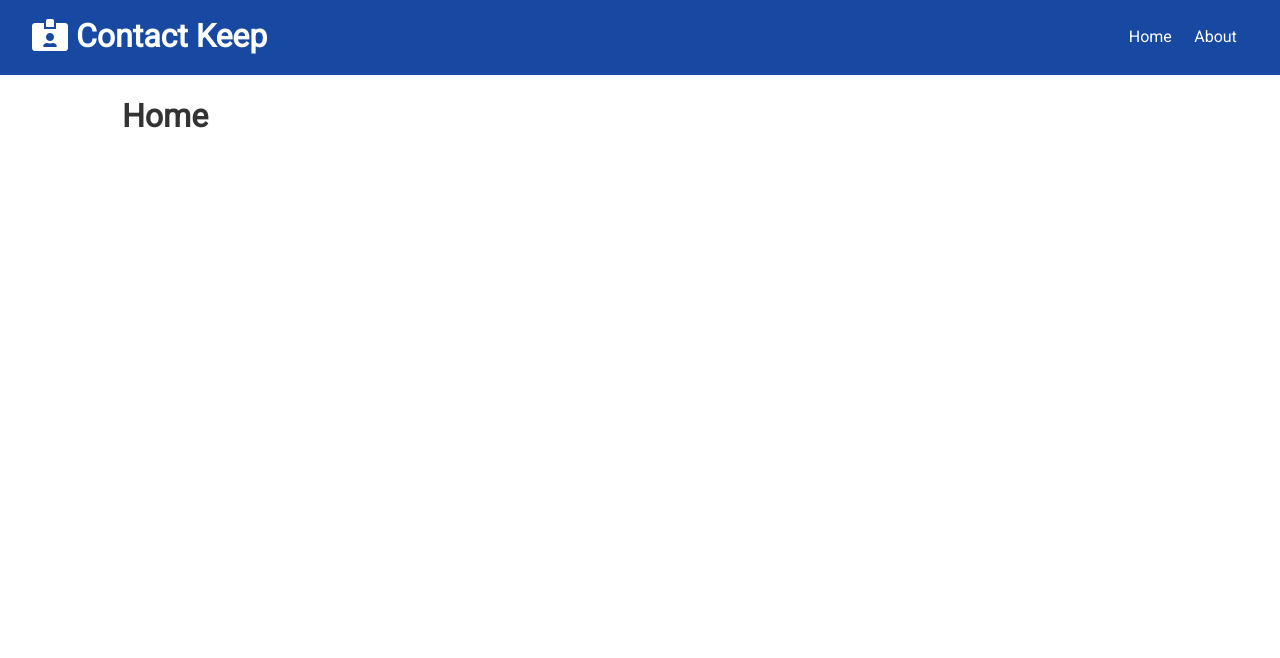
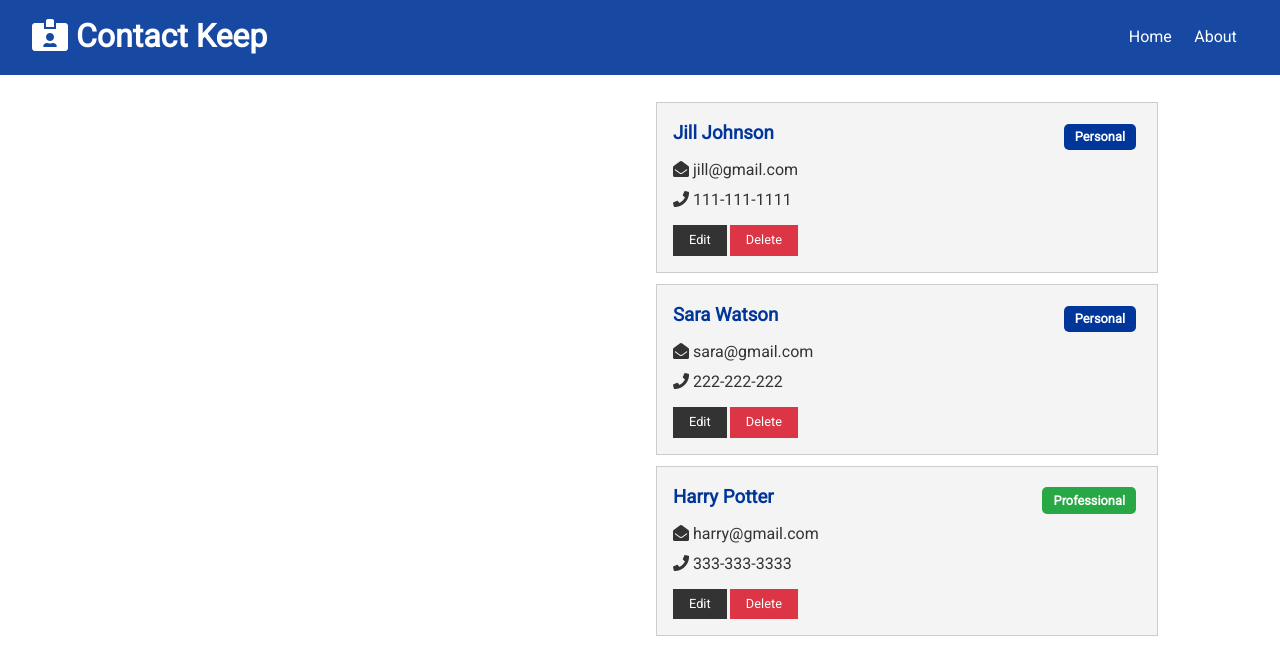
Before and after one commit to acreyes311/contact-manager, a React (Create React App) app in the folder client/: page / in a window 1280 px wide. Shown: the top 658 px of the page. Built offline with nearby package versions, Linux system fonts and the light colour scheme; the HTML template or start-up script is replaced by a standard one.

Commit message:
Contacts and ContacItem components

```diff
--- /dev/null
+++ b/client/src/components/contacts/ContactItem.js
@@ -0,0 +1,46 @@
+import React from 'react';
+import PropTypes from 'prop-types';
+
+const ContactItem = ({ contact }) => {
+  // pull out of contact prop
+  const { id, name, email, phone, type } = contact;
+
+  return (
+    <div className='card bg-light'>
+      <h3 className='text-primary text-left'>
+        {name}{' '}
+        <span
+          style={{ float: 'right' }}
+          className={
+            'badge ' +
+            (type === 'professional' ? 'badge-success' : 'badge-primary')
+          }
+        >
+          {type.charAt(0).toUpperCase() + type.slice(1)}
+        </span>
+      </h3>
+      <ul className='list'>
+        {email && (
+          <li>
+            <i className='fas fa-envelope-open'></i> {email}
+          </li>
+        )}
+        {phone && (
+          <li>
+            <i className='fas fa-phone'></i> {phone}
+          </li>
+        )}
+      </ul>
+      <p>
+        <button className='btn btn-dark btn-sm'>Edit</button>
+        <button className='btn btn-danger btn-sm'>Delete</button>
+      </p>
+    </div>
+  );
+};
+
+ContactItem.propTypes = {
+  contact: PropTypes.object.isRequired,
+};
+
+export default ContactItem;
--- /dev/null
+++ b/client/src/components/contacts/Contacts.js
@@ -0,0 +1,20 @@
+import React, { Fragment, useContext } from 'react';
+import ContactItem from './ContactItem';
+import ContactContext from '../../context/contact/contactContext';
+
+const Contacts = () => {
+  // access to any state or actions associated with this context
+  const contactContext = useContext(ContactContext);
+
+  const { contacts } = contactContext;
+
+  return (
+    <Fragment>
+      {contacts.map((contact) => (
+        <ContactItem key={contact.id} contact={contact} />
+      ))}
+    </Fragment>
+  );
+};
+
+export default Contacts;
--- a/client/src/components/pages/Home.js
+++ b/client/src/components/pages/Home.js
@@ -1,9 +1,14 @@
 import React from 'react';
+import Contacts from '../contacts/Contacts';
 
 const Home = () => {
   return (
-    <div>
-      <h1>Home</h1>
+    // basic grid from App.css
+    <div className='grid-2'>
+      <div>{/*Contact Form */}</div>
+      <div>
+        <Contacts />
+      </div>
     </div>
   );
 };
```
